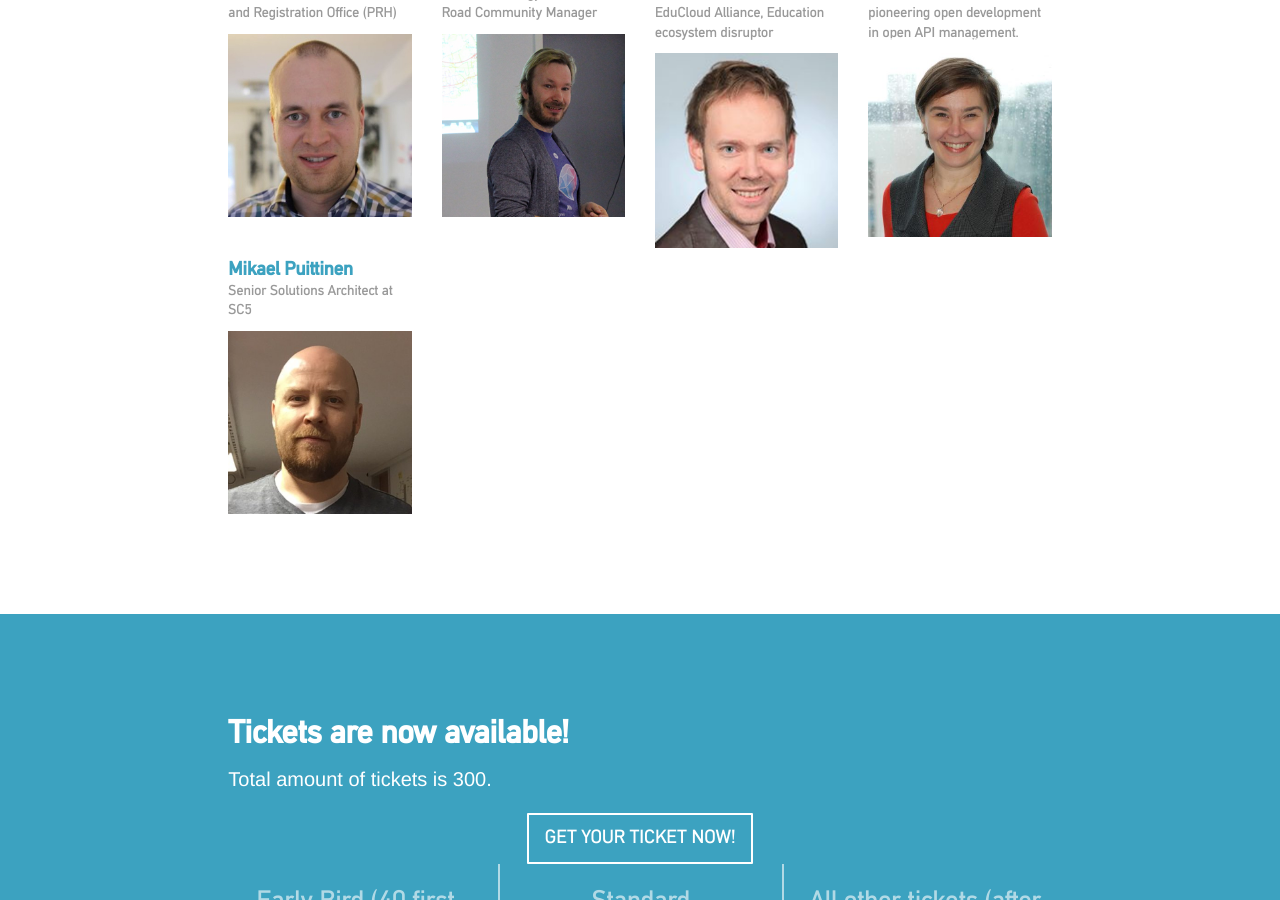
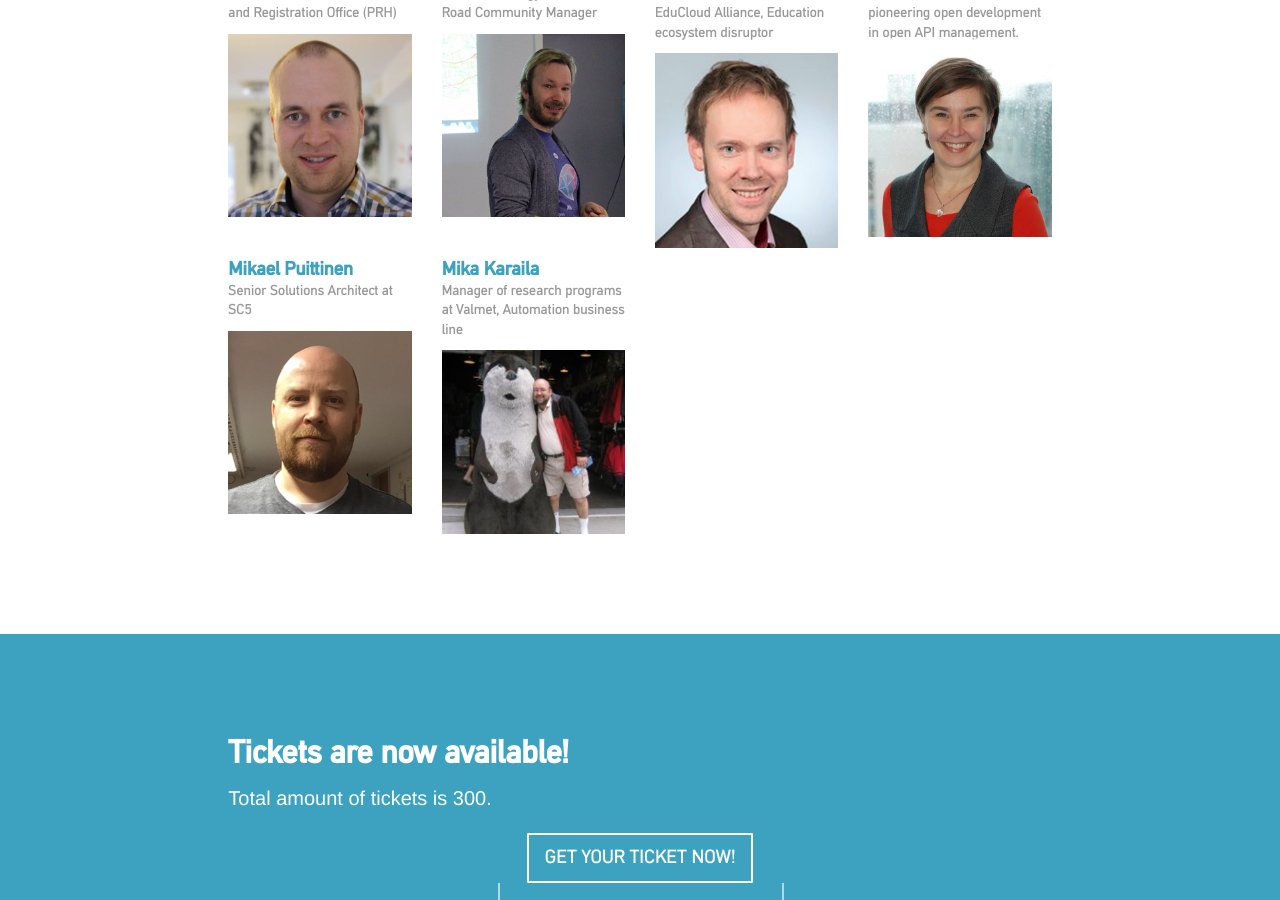
Before and after one commit to apidaysnordic/apidaysnordic.github.io, a Jekyll site: the page built from index.md, in a window 1280 px wide and 900 px high, scrolled down 4218 px. Built offline with Jekyll 4.4.1, drawn with Linux system fonts in a browser that asks for light colours; some web fonts are replaced; comment, search, counter and statistics services are not loaded.

Commit message:
Added Mika Karaila to frontpage

```diff
--- a/_layouts/default.html
+++ b/_layouts/default.html
@@ -315,21 +315,21 @@
                         </div>
                     </div>
 
-                    <!-- <div class="col-xs-12 col-sm-6 col-md-4 col-lg-3">
+                    <div class="col-xs-12 col-sm-6 col-md-4 col-lg-3">
                         <div class="speaker">
-                            <a href="/2016/02/26/karri-niemela.html">
-                                <h4 class="speaker-profile">Karri Niemelä<br><small>Chief Technology Officer / X-Road Community Manager</small></h4>
+                            <a href="/2016/03/16/mika-karaila.html">
+                                <h4 class="speaker-profile">Mika Karaila<br><small>Manager of research programs at Valmet, Automation business line</small></h4>
 
                                 <div class="speaker-image">
 
-                                    <img src="/images/speakers/karri.png" style="max-width: 100%" />
+                                    <img src="/images/speakers/mika-karaila.png" style="max-width: 100%" />
 
                                 </div>
                             </a>
 
                         </div>
                     </div>
-
+<!--
 
                     <div class="col-xs-12 col-sm-6 col-md-4 col-lg-3">
                         <div class="speaker">
```
